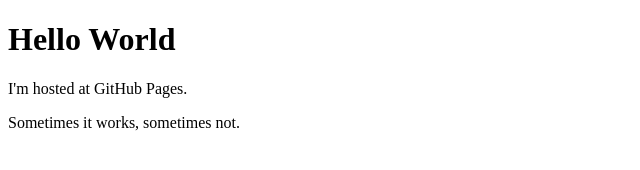
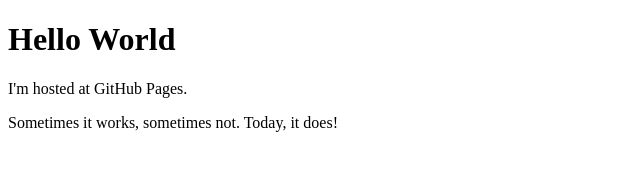
Before and after one commit to stewartmurrie/stewartmurrie.github.io, a plain HTML site: page index.html in a window 1280 px wide. Shown: the whole page, without its empty margins (0-640 px from the left). Drawn offline with Linux system fonts and the light colour scheme.

```diff
--- a/index.html
+++ b/index.html
@@ -7,6 +7,6 @@
 <body>
 	<h1>Hello World</h1>
 	<p>I'm hosted at GitHub Pages.</p>
-	<p>Sometimes it works, sometimes not.</p>
+	<p>Sometimes it works, sometimes not. Today, it does!</p>
 </body>
 </html>
```
